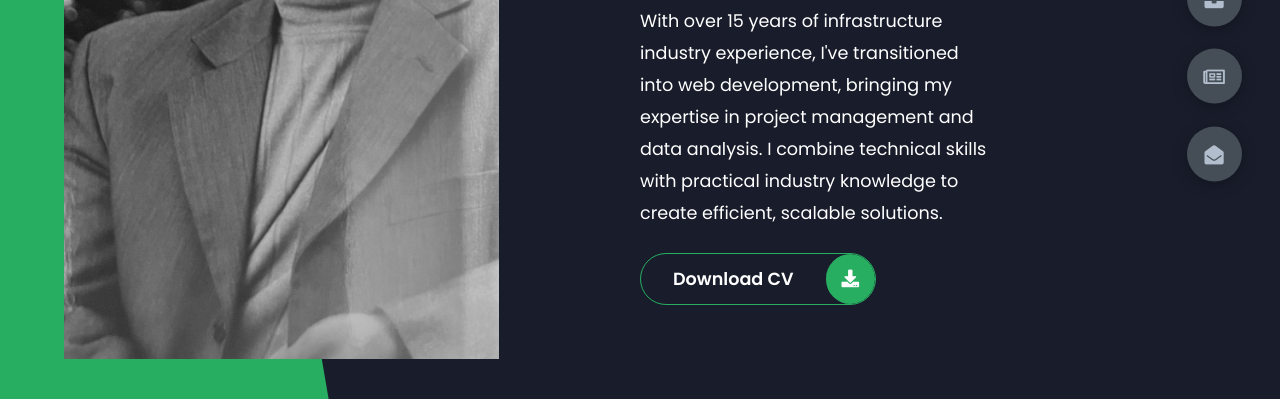
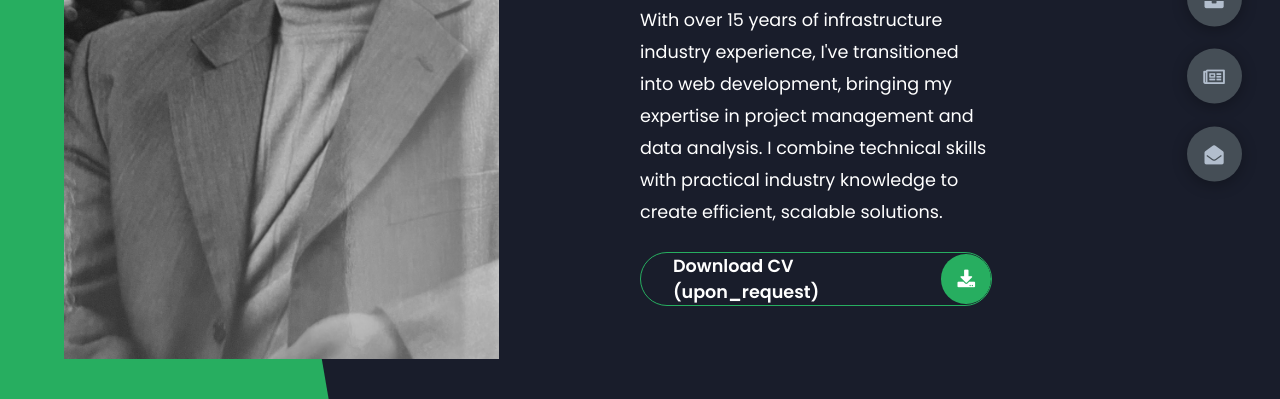
Before and after one commit to AlgoCraftClen/Portfolio-Profile, a plain HTML site: page index.html in a window 1280 px wide. Shown: the part 401-800 px from the top of the page. Drawn offline with Linux system fonts and the light colour scheme; files whose address does not match are found by name.

Commit message:
update cv request

```diff
--- a/index.html
+++ b/index.html
@@ -38,7 +38,7 @@
                 </p>
                 <div class="btn-con">
                     <a href="my-cv.zip" class="main-btn">
-                        <span class="btn-text">Download CV</span>
+                        <span class="btn-text">Download CV (upon_request)</span>
                         <span class="btn-icon"><i class="fas fa-download"></i></span>
                     </a>
                 </div>
```
